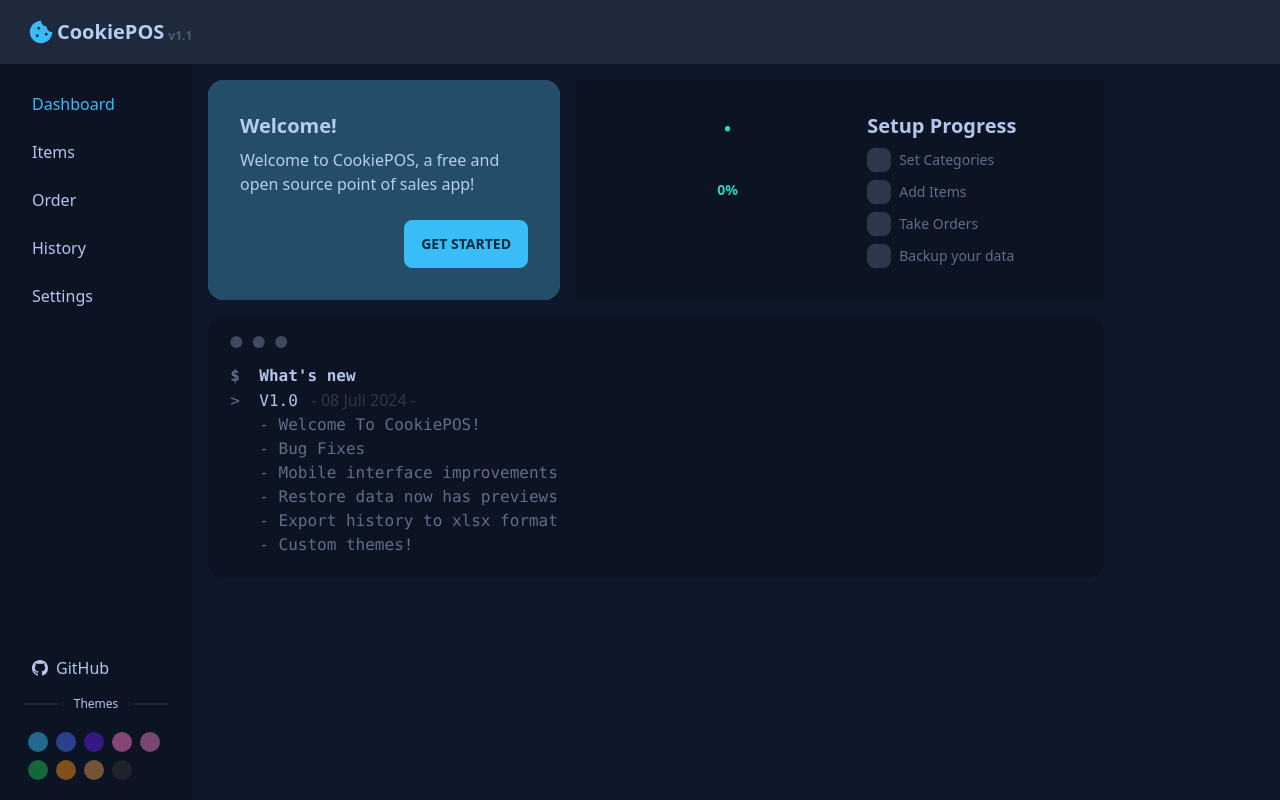
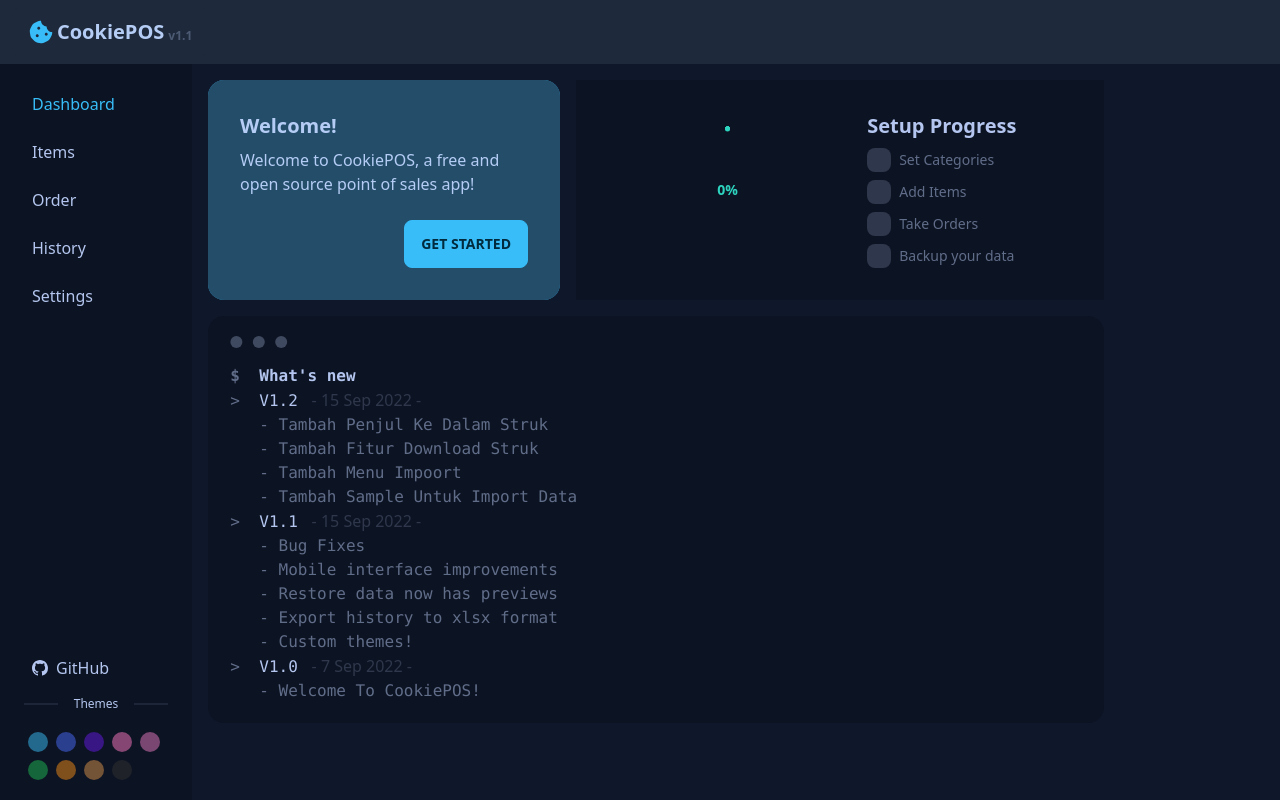
Before and after one commit to abdulhafizk/cashier-pos, a Next.js app: page /dashboard in a window 1280 px wide. Built offline with nearby package versions, Linux system fonts and the light colour scheme.

Commit message:
feat: New Version 1.2

```diff
--- a/pages/dashboard.jsx
+++ b/pages/dashboard.jsx
@@ -409,15 +409,33 @@
                         </pre>
                         <pre data-prefix=">" className="">
                             <code>
-                                V1.0{' '}
+                                V1.2{' '}
                                 <span className="opacity-20">
                                     {' '}
-                                    - 08 Juli 2024 -{' '}
+                                    - 15 Sep 2022 -{' '}
                                 </span>
                             </code>
-                            <pre data-prefix="" className="opacity-50">
-                                <code>- Welcome To CookiePOS!</code>
-                            </pre>
+                        </pre>
+                        <pre data-prefix="" className="opacity-50">
+                            <code>- Tambah Penjul Ke Dalam Struk</code>
+                        </pre>
+                        <pre data-prefix="" className="opacity-50">
+                            <code>- Tambah Fitur Download Struk</code>
+                        </pre>
+                        <pre data-prefix="" className="opacity-50">
+                            <code>- Tambah Menu Impoort</code>
+                        </pre>
+                        <pre data-prefix="" className="opacity-50">
+                            <code>- Tambah Sample Untuk Import Data</code>
+                        </pre>
+                        <pre data-prefix=">" className="">
+                            <code>
+                                V1.1{' '}
+                                <span className="opacity-20">
+                                    {' '}
+                                    - 15 Sep 2022 -{' '}
+                                </span>
+                            </code>
                         </pre>
                         <pre data-prefix="" className="opacity-50">
                             <code>- Bug Fixes</code>
@@ -434,6 +452,18 @@
                         <pre data-prefix="" className="opacity-50">
                             <code>- Custom themes!</code>
                         </pre>
+                        <pre data-prefix=">" className="">
+                            <code>
+                                V1.0{' '}
+                                <span className="opacity-20">
+                                    {' '}
+                                    - 7 Sep 2022 -{' '}
+                                </span>
+                            </code>
+                        </pre>
+                        <pre data-prefix="" className="opacity-50">
+                            <code>- Welcome To CookiePOS!</code>
+                        </pre>
                     </div>
                 </div>
             </GlobalDataProvider>
```
